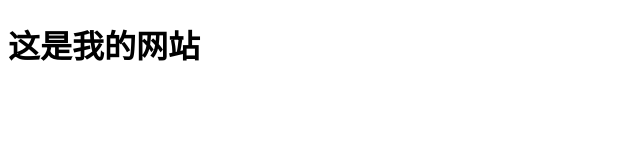
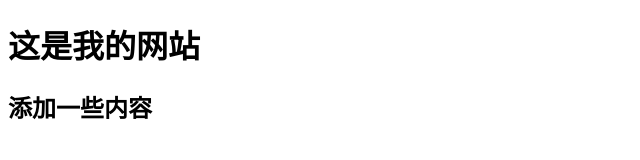
Before and after one commit to feng1016/demo, a plain HTML site: page index.html in a window 1280 px wide. Shown: the whole page, without its empty margins (0-640 px from the left). Drawn offline with Linux system fonts and the light colour scheme.

Commit message:
修改内容

```diff
--- a/index.html
+++ b/index.html
@@ -8,5 +8,6 @@
 </head>
 <body>
     <h1>这是我的网站</h1>
+    <h2>添加一些内容</h2>
 </body>
 </html>
```
